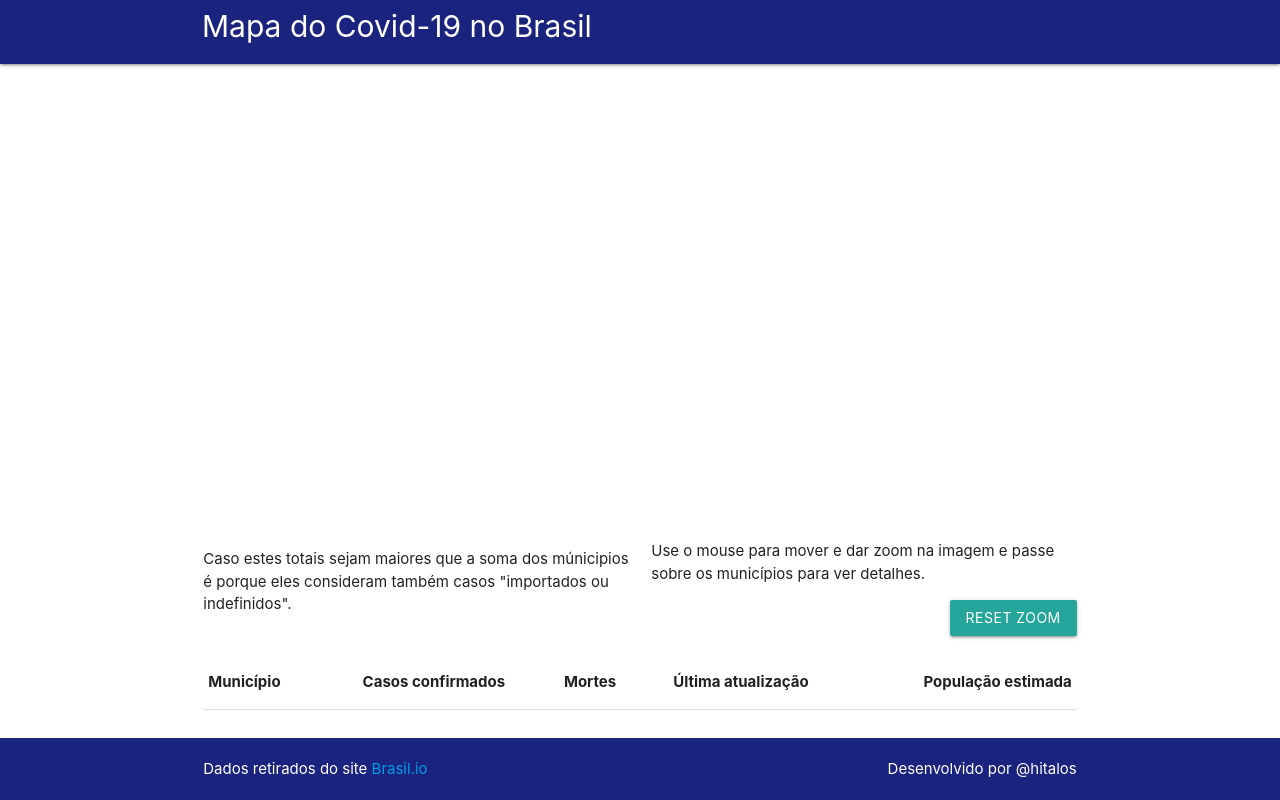
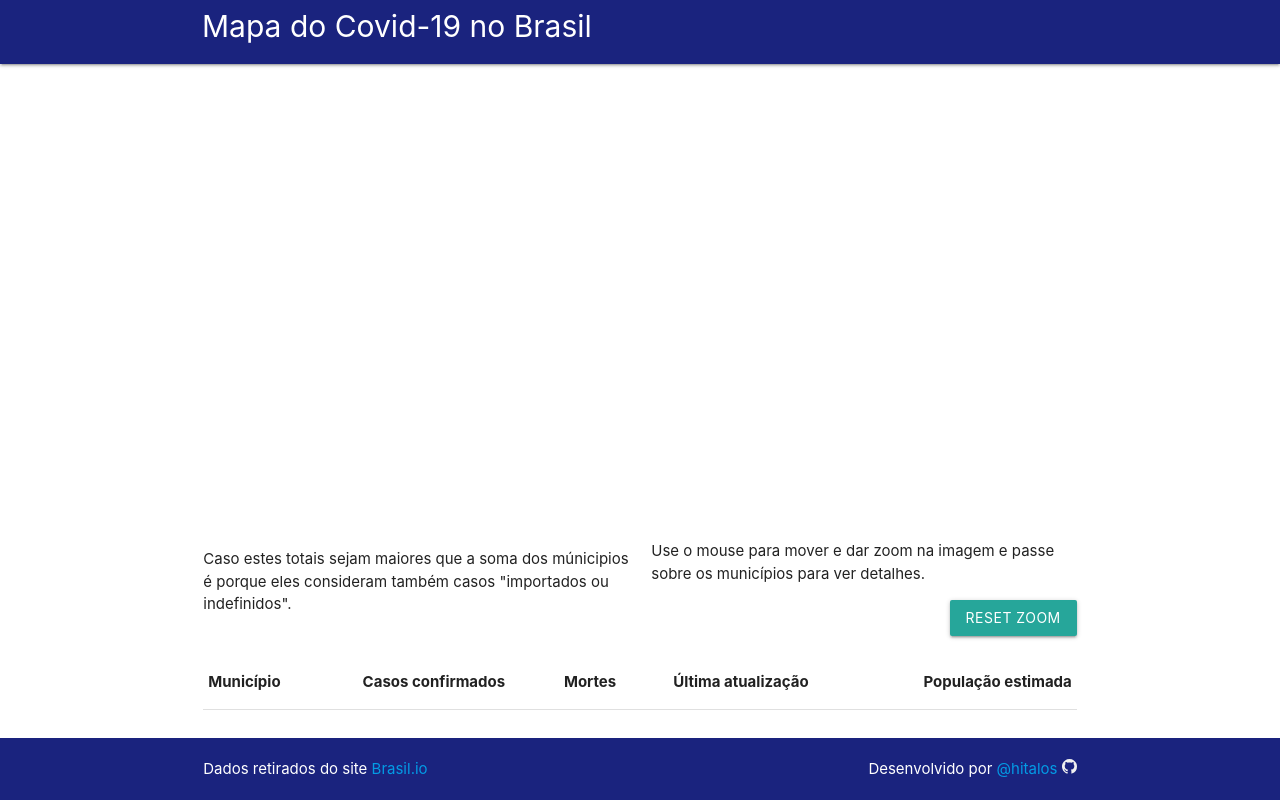
Before and after one commit to hitalos/covid19, a website: page estados.html in a window 1280 px wide. Drawn offline with nearby package versions, Linux system fonts and the light colour scheme; no server answers.

Commit message:
Added link to project on footer

```diff
--- a/estados.html
+++ b/estados.html
@@ -53,7 +53,13 @@
 		<div class="container">
 			<div class="row">
 				<div class="col left">Dados retirados do site <a href="https://brasil.io/dataset/covid19/caso">Brasil.io</a></div>
-				<div class="col right">Desenvolvido por @hitalos</div>
+				<div class="col right">Desenvolvido por
+					<a href="https://github.com/hitalos/covid19">@hitalos
+						<svg height="1em" viewBox="0 0 16 16" width="1em">
+							<path style="stroke: none" rule="evenodd" d="M8 0C3.58 0 0 3.58 0 8c0 3.54 2.29 6.53 5.47 7.59.4.07.55-.17.55-.38 0-.19-.01-.82-.01-1.49-2.01.37-2.53-.49-2.69-.94-.09-.23-.48-.94-.82-1.13-.28-.15-.68-.52-.01-.53.63-.01 1.08.58 1.23.82.72 1.21 1.87.87 2.33.66.07-.52.28-.87.51-1.07-1.78-.2-3.64-.89-3.64-3.95 0-.87.31-1.59.82-2.15-.08-.2-.36-1.02.08-2.12 0 0 .67-.21 2.2.82.64-.18 1.32-.27 2-.27.68 0 1.36.09 2 .27 1.53-1.04 2.2-.82 2.2-.82.44 1.1.16 1.92.08 2.12.51.56.82 1.27.82 2.15 0 3.07-1.87 3.75-3.65 3.95.29.25.54.73.54 1.48 0 1.07-.01 1.93-.01 2.2 0 .21.15.46.55.38A8.013 8.013 0 0016 8c0-4.42-3.58-8-8-8z"></path>
+						</svg>
+					</a>
+				</div>
 			</div>
 		</div>
 	</footer>
```
Also changed, not shown: index.html (+7 -1 lines).
